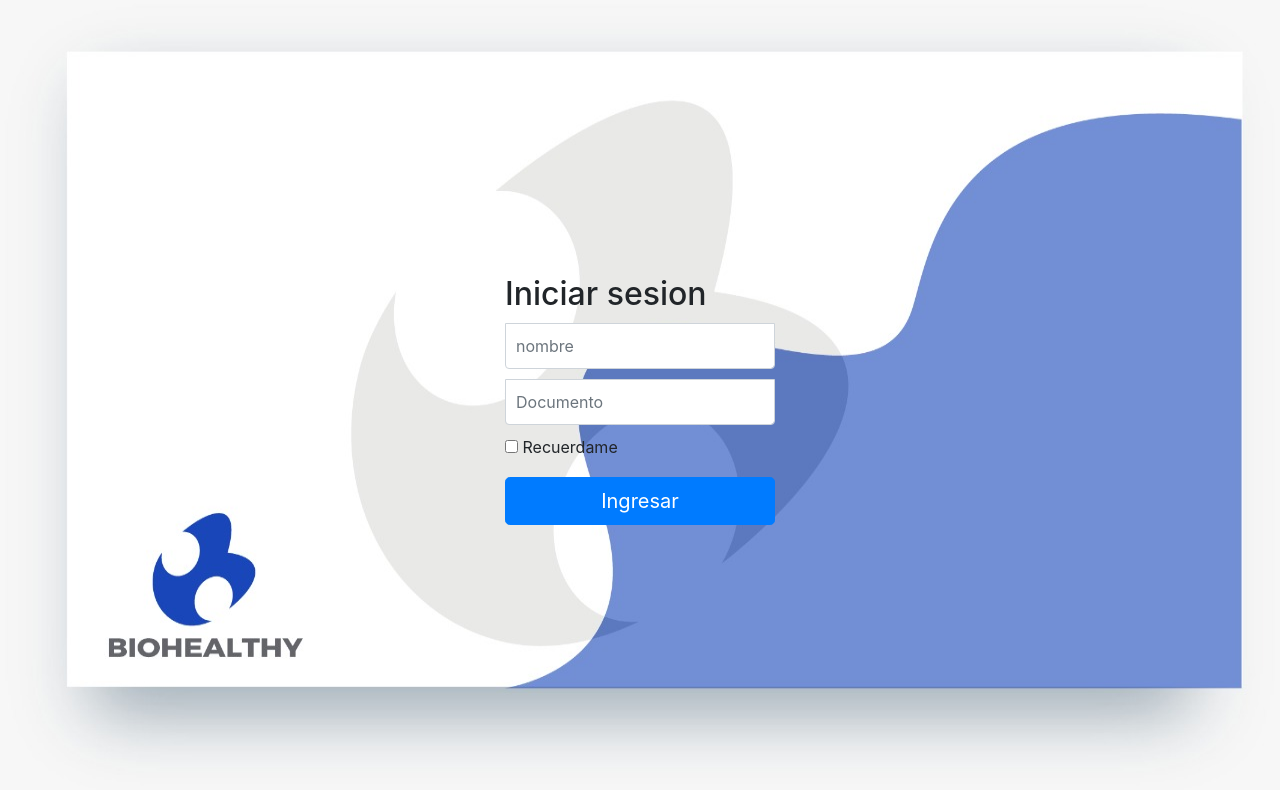
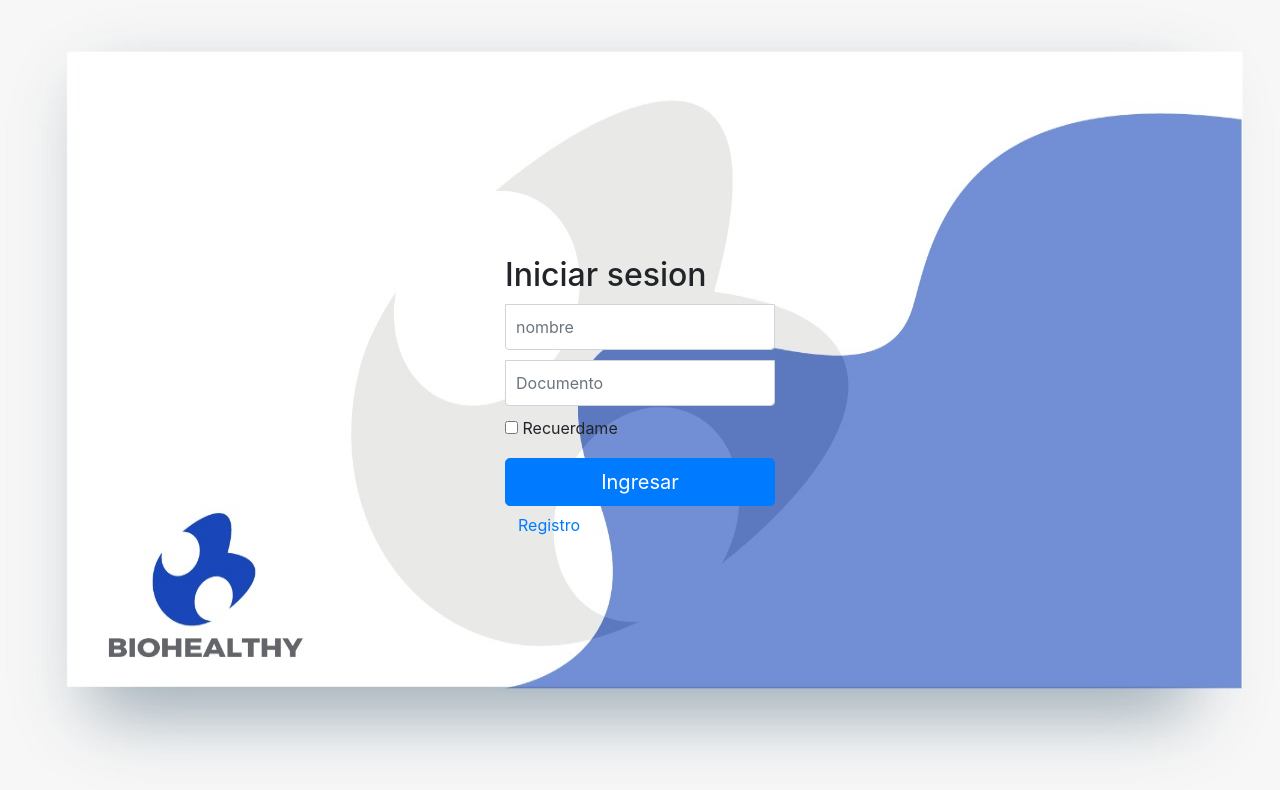
Before and after one commit to ChristDestroyed/BioHealthy, an Angular app in the folder BioHealthy/ClientApp/: page /login in a window 1280 px wide. Shown: the top 790 px of the page. Built offline with nearby package versions, Linux system fonts and the light colour scheme.

Commit message:
registro

```diff
--- a/BioHealthy/ClientApp/src/app/Login/login.component.html
+++ b/BioHealthy/ClientApp/src/app/Login/login.component.html
@@ -11,5 +11,6 @@
       </label>
     </div>
     <button class="btn btn-lg btn-primary btn-block" type="submit" >Ingresar</button>
+     <a [routerLink]="['/registro']" class="btn btn-link">Registro</a>
   </form>
 </div>
```
